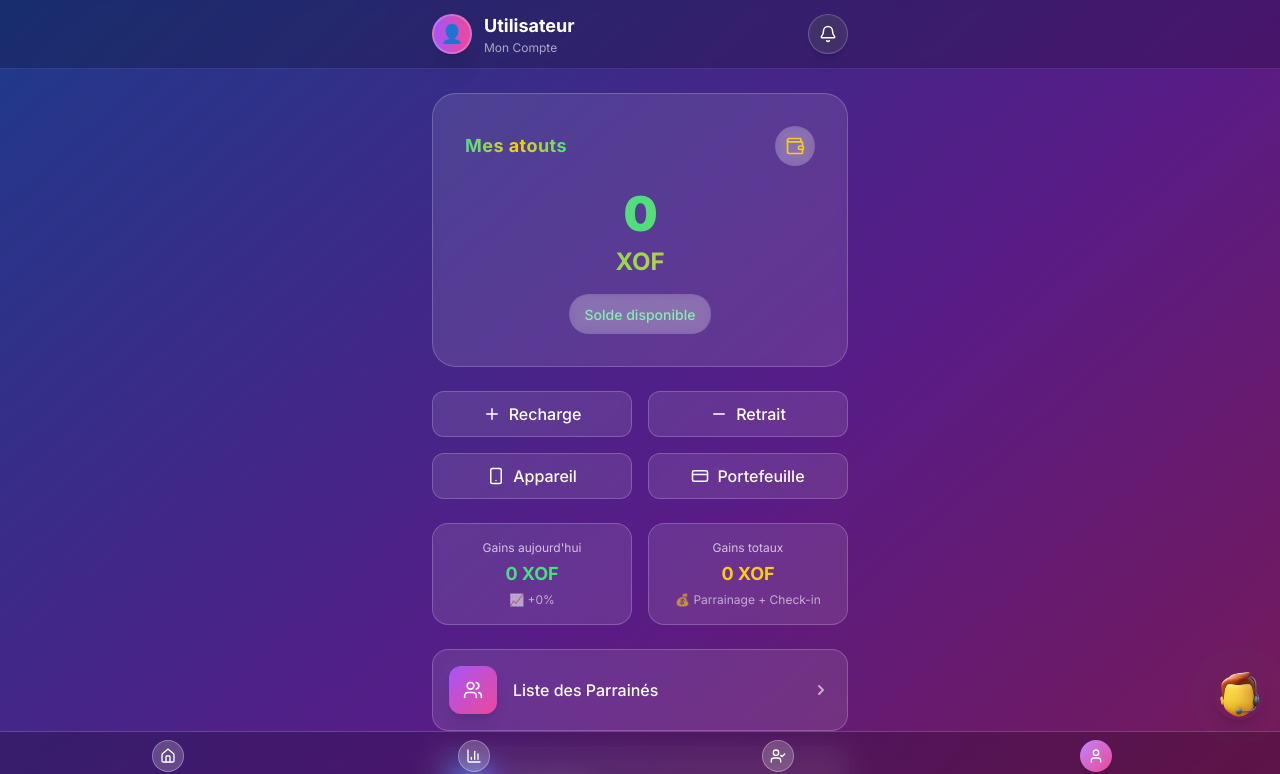
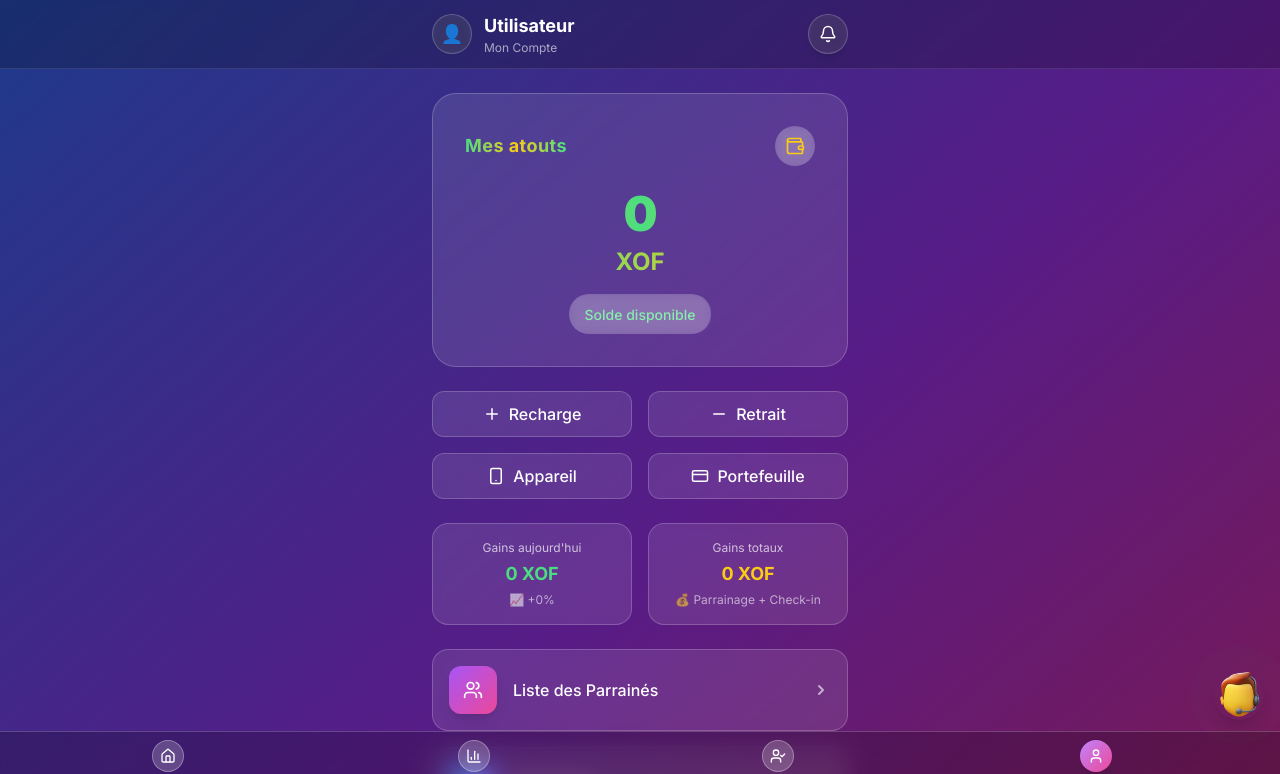
Before and after one commit to abdourrazak/PONY-invest, a Next.js app: page /compte in a window 1280 px wide. Shown: the top 774 px of the page. Built offline with nearby package versions, Linux system fonts and the light colour scheme; no server answers.

Commit message:
feat: Apply transparent glassmorphism to profile icon

```diff
--- a/src/components/Compte/page.tsx
+++ b/src/components/Compte/page.tsx
@@ -105,7 +105,7 @@ export default function ComptePage() {
         <div className="max-w-md mx-auto px-4 py-3">
           <div className="flex items-center justify-between">
             <div className="flex items-center space-x-3">
-              <div className="w-10 h-10 bg-gradient-to-r from-purple-500 to-pink-500 rounded-full shadow-xl border-2 border-white/20 flex items-center justify-center">
+              <div className="w-10 h-10 bg-white/10 backdrop-blur-sm rounded-full border border-white/20 flex items-center justify-center">
                 <span className="text-white text-lg">👤</span>
               </div>
               <div>
```
